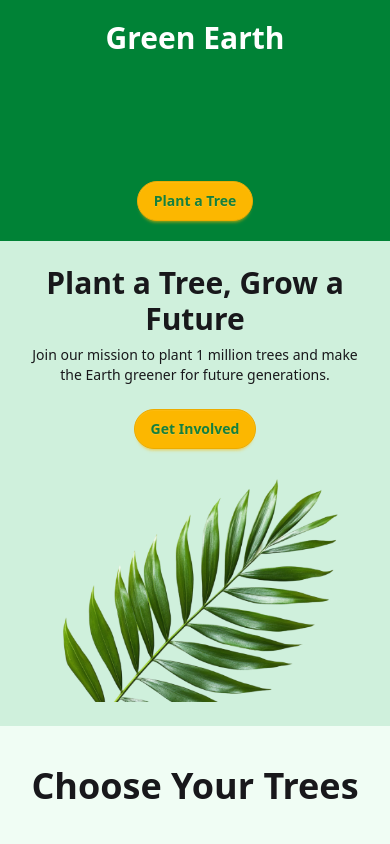
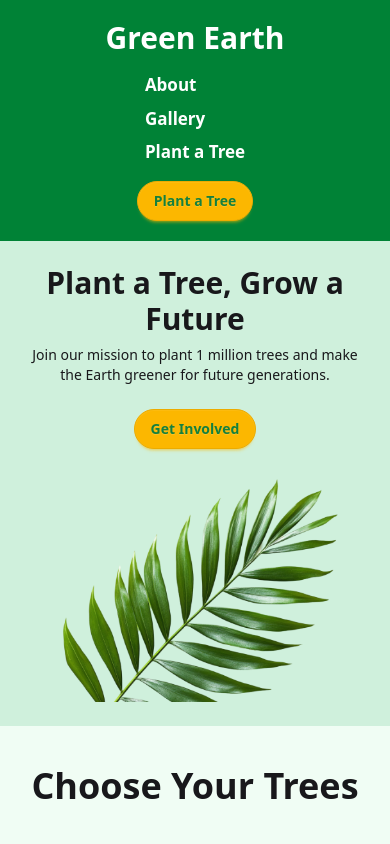
Before and after one commit to numangittuhub/Assignment_6, a plain HTML site: page Index.html in a window 390 px wide. Shown: the top 844 px of the page. Drawn offline with nearby package versions, Linux system fonts and the light colour scheme; no server answers.

Commit message:
a little bit change

```diff
--- a/Index.html
+++ b/Index.html
@@ -11,7 +11,7 @@
     <header>
         <nav class="flex flex-col items-center justify-between p-5 bg-green-700 text-white md:flex-row md:items-center md:justify-between">
             <h2 class="text-3xl font-bold mb-4 md:mb-0">Green Earth</h2>
-            <ul class="flex flex-col md:flex-row md:gap-5 text-white text-[17px] gap-2 font-semibold md:space-x-5 md:visible invisible">
+            <ul class="flex flex-col md:flex-row md:gap-5 text-white text-[17px] gap-2 font-semibold md:space-x-5 md:visible">
                 <li><a href="" class="hover:text-yellow-300">About</a></li>
                 <li><a href="" class="hover:text-yellow-300">Gallery</a></li>
                 <li><a href="" class="hover:text-yellow-300">Plant a Tree</a></li>
```
